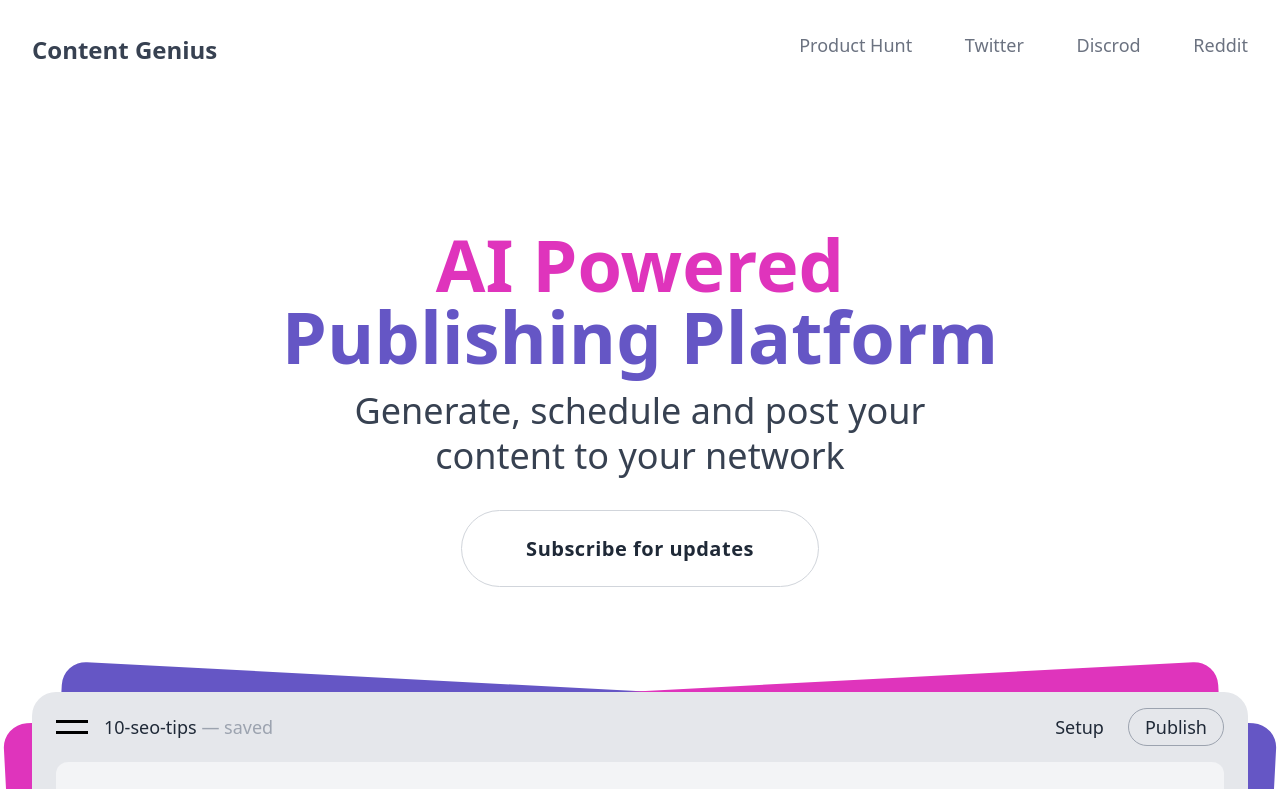
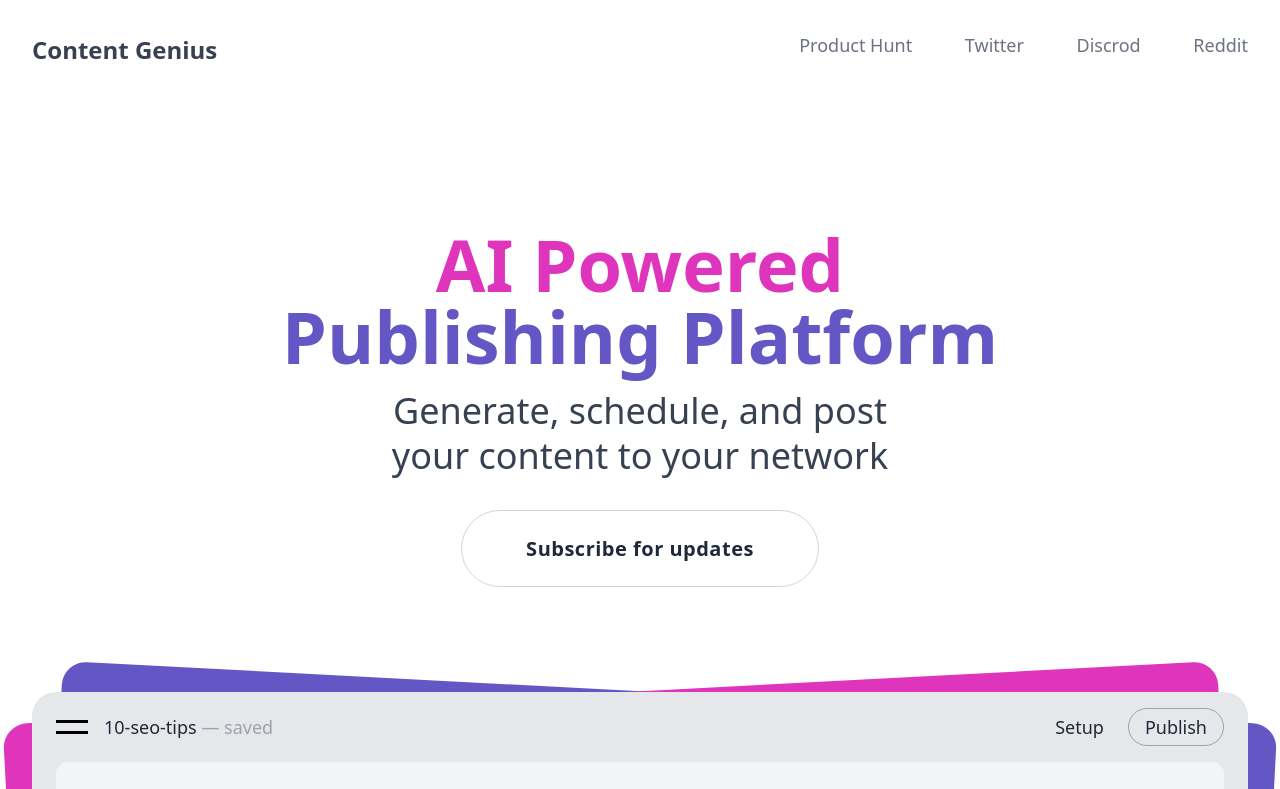
Before and after one commit to alekspetrov/content-genius-lp, an Astro site: page / in a window 1280 px wide. Shown: the top 789 px of the page. Built offline with nearby package versions, Linux system fonts and the light colour scheme; Astro itself is replaced by a stand-in of ours.

Commit message:
fix banner text

```diff
--- a/src/components/Banner.astro
+++ b/src/components/Banner.astro
@@ -4,7 +4,7 @@
       <span class="text-[#DF34BC]">AI Powered</span><br />Publishing Platform
     </h1>
     <h2 class="mx-auto text-4xl leading-tight max-w-xl text-gray-700 mb-14">
-      Generate, schedule and post your content to your network
+      Generate, schedule, and post your content to your network
     </h2>
     <a
       href="/subscribe"
```
